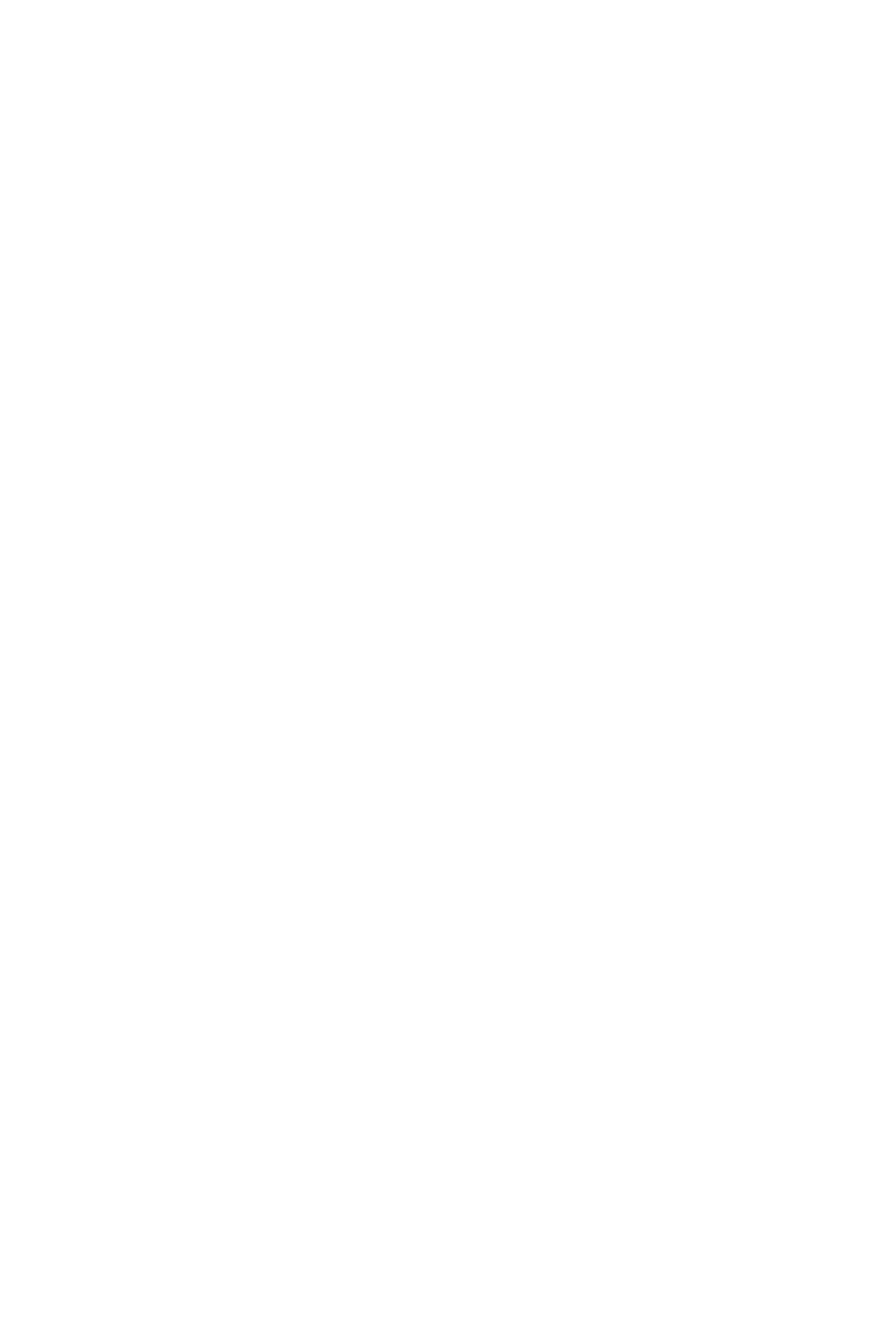
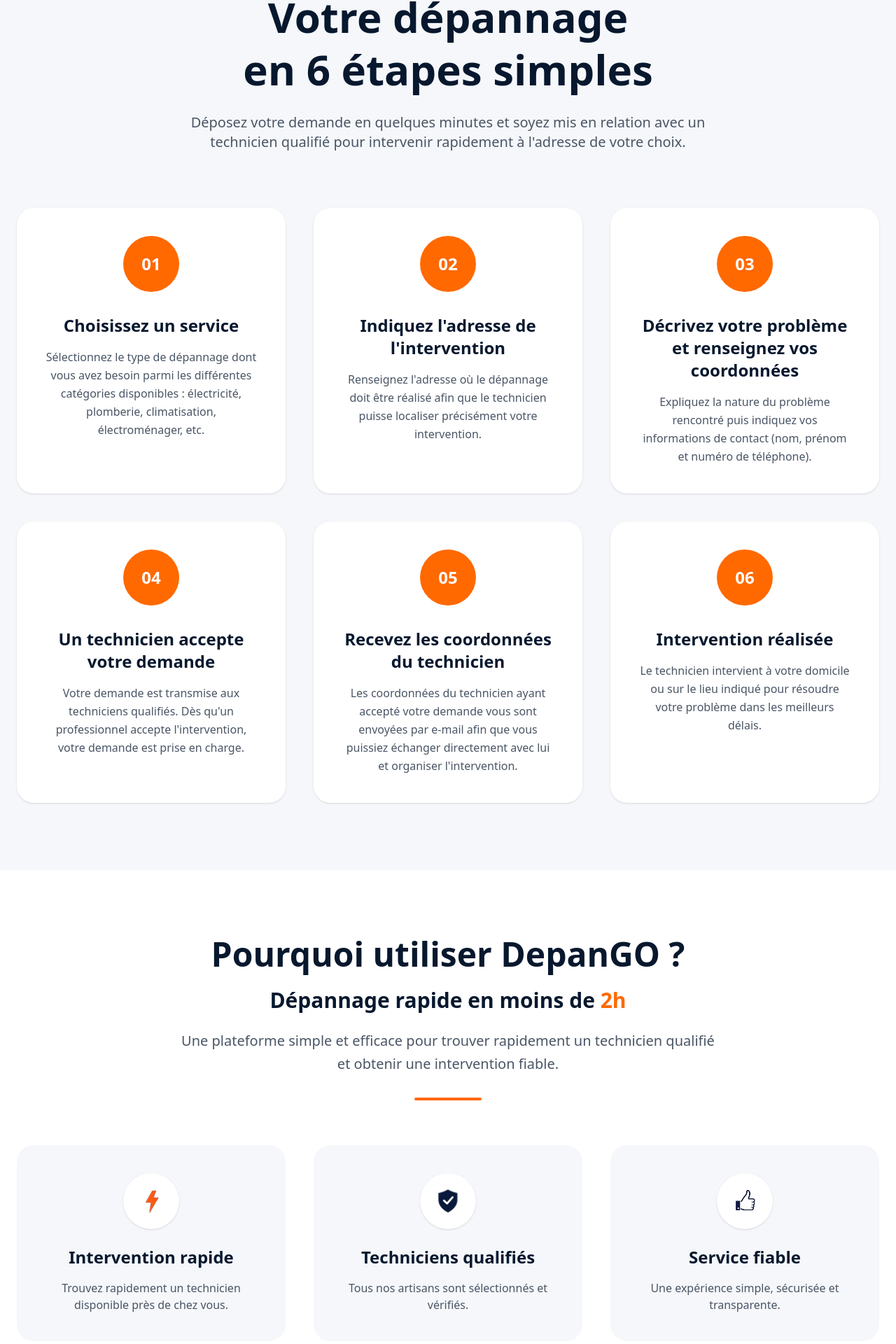
Before and after one commit to chainez-hat/DepanGO, a React (Vite) app in the folder front/: page /how-it-works in a window 1280 px wide. Before the commit this address had no page. Shown: the part 297-2217 px from the top of the page at 70% size. Before the commit the page ends 800 px from the top, so only its background shows below. Built offline with nearby package versions, Linux system fonts and the light colour scheme.

Commit message:
- developper la page HowItWorks.jsx - importer la page dans main.jsx et créer sa route - l'ajouter dans PublicLayout.jsx

```diff
--- a/front/src/layouts/PublicLayout.jsx
+++ b/front/src/layouts/PublicLayout.jsx
@@ -19,7 +19,8 @@ export default function PublicLayout() {
         <Navbar
           dark={
             location.pathname === "/become-technician" ||
-            location.pathname === "/services"
+            location.pathname === "/services" ||
+            location.pathname === "/how-it-works"
           }
         />
       )}
--- a/front/src/main.jsx
+++ b/front/src/main.jsx
@@ -9,6 +9,7 @@ import Home from "./pages/public/Home.jsx";
 import CreateRequest from "./pages/public/CreateRequest.jsx";
 import BecomeTechnician from "./pages/public/BecomeTechnician.jsx";
 import Services from "./pages/public/Services.jsx";
+import HowItWorks from "./pages/public/HowItWorks.jsx";
 import Dashboard from "./pages/admin/Dashboard.jsx";
 import TechnicianDashboard from "./pages/technician/Dashboard.jsx";
 import Requests from "./pages/technician/Requests.jsx";
@@ -43,6 +44,7 @@ createRoot(document.getElementById("root")).render(
             <Route path="/auth/login" element={<Login />} />
             <Route path="/auth/register" element={<Register />} />
             <Route path="/services" element={<Services />} />
+            <Route path="/how-it-works" element={<HowItWorks />} />
             <Route path="/become-technician" element={<BecomeTechnician />} />
             <Route path="/request" element={<CreateRequest />} />
           </Route>
--- a/front/src/pages/public/HowItWorks.jsx
+++ b/front/src/pages/public/HowItWorks.jsx
@@ -0,0 +1,176 @@
+import electriciteIcon from "../../assets/electricite.svg";
+import nikeIcon from "../../assets/nike.svg";
+import okIcon from "../../assets/ok.svg";
+
+import EmergencyCTA from "../../components/EmergencyCTA";
+
+export default function HowItWorks() {
+  const steps = [
+    {
+      number: "01",
+      title: "Choisissez un service",
+      description:
+        "Sélectionnez le type de dépannage dont vous avez besoin parmi les différentes catégories disponibles : électricité, plomberie, climatisation, électroménager, etc.",
+    },
+    {
+      number: "02",
+      title: "Indiquez l'adresse de l'intervention",
+      description:
+        "Renseignez l'adresse où le dépannage doit être réalisé afin que le technicien puisse localiser précisément votre intervention.",
+    },
+    {
+      number: "03",
+      title: "Décrivez votre problème et renseignez vos coordonnées",
+      description:
+        "Expliquez la nature du problème rencontré puis indiquez vos informations de contact (nom, prénom et numéro de téléphone).",
+    },
+    {
+      number: "04",
+      title: "Un technicien accepte votre demande",
+      description:
+        "Votre demande est transmise aux techniciens qualifiés. Dès qu'un professionnel accepte l'intervention, votre demande est prise en charge.",
+    },
+    {
+      number: "05",
+      title: "Recevez les coordonnées du technicien",
+      description:
+        "Les coordonnées du technicien ayant accepté votre demande vous sont envoyées par e-mail afin que vous puissiez échanger directement avec lui et organiser l'intervention.",
+    },
+    {
+      number: "06",
+      title: "Intervention réalisée",
+      description:
+        "Le technicien intervient à votre domicile ou sur le lieu indiqué pour résoudre votre problème dans les meilleurs délais.",
+    },
+  ];
+
+  return (
+    <div className="bg-[#F5F7FA] min-h-screen">
+      {/* Header */}
+      <section className="pt-40 pb-20">
+        <div className="max-w-7xl mx-auto px-6 text-center">
+          <span className="text-orange-500 font-black uppercase tracking-[4px] text-4xl">
+            Comment ça marche
+          </span>
+
+          <div className="w-20 h-1 bg-orange-500 mx-auto mt-4 rounded-full"></div>
+
+          <h1 className="text-6xl font-bold text-[#07182E] mt-16 leading-tight">
+            Votre dépannage
+            <br />
+            en 6 étapes simples
+          </h1>
+
+          <p className="text-gray-600 text-xl mt-6 max-w-3xl mx-auto">
+            Déposez votre demande en quelques minutes et soyez mis en relation
+            avec un technicien qualifié pour intervenir rapidement à l'adresse
+            de votre choix.
+          </p>
+        </div>
+      </section>
+
+      {/* Étapes */}
+      <section className="pb-24">
+        <div className="max-w-7xl mx-auto px-6">
+          <div className="grid grid-cols-3 gap-10">
+            {steps.map((step) => (
+              <div
+                key={step.number}
+                className="bg-white rounded-3xl p-10 shadow-sm text-center"
+              >
+                <div className="w-20 h-20 bg-orange-500 text-white rounded-full flex items-center justify-center mx-auto text-2xl font-bold">
+                  {step.number}
+                </div>
+
+                <h3 className="text-2xl font-semibold text-[#07182E] mt-8">
+                  {step.title}
+                </h3>
+
+                <p className="text-gray-600 mt-4 leading-relaxed">
+                  {step.description}
+                </p>
+              </div>
+            ))}
+          </div>
+        </div>
+      </section>
+
+      {/* Pourquoi utiliser DepanGO */}
+      <section className="py-24 bg-white">
+        <div className="max-w-7xl mx-auto px-6">
+          <div className="text-center">
+            <h2 className="text-5xl font-bold text-[#07182E]">
+              Pourquoi utiliser DepanGO ?
+            </h2>
+
+            <h3 className="text-3xl font-semibold text-[#07182E] mt-6">
+              Dépannage rapide en moins de{" "}
+              <span className="text-orange-500">2h</span>
+            </h3>
+
+            <p className="text-gray-600 mt-6 text-xl max-w-3xl mx-auto leading-relaxed">
+              Une plateforme simple et efficace pour trouver rapidement un
+              technicien qualifié et obtenir une intervention fiable.
+            </p>
+
+            <div className="w-24 h-1 bg-orange-500 mx-auto mt-8 rounded-full"></div>
+          </div>
+
+          <div className="grid grid-cols-3 gap-10 mt-16">
+            <div className="bg-[#F5F7FA] rounded-3xl p-10 text-center">
+              <div className="w-20 h-20 bg-white rounded-full flex items-center justify-center mx-auto shadow-sm">
+                <img
+                  src={electriciteIcon}
+                  alt="Intervention rapide"
+                  className="w-10 h-10"
+                />
+              </div>
+
+              <h3 className="text-2xl font-semibold text-[#07182E] mt-6">
+                Intervention rapide
+              </h3>
+
+              <p className="text-gray-600 mt-4">
+                Trouvez rapidement un technicien disponible près de chez vous.
+              </p>
+            </div>
+
+            <div className="bg-[#F5F7FA] rounded-3xl p-10 text-center">
+              <div className="w-20 h-20 bg-white rounded-full flex items-center justify-center mx-auto shadow-sm">
+                <img
+                  src={nikeIcon}
+                  alt="Techniciens qualifiés"
+                  className="w-10 h-10"
+                />
+              </div>
+
+              <h3 className="text-2xl font-semibold text-[#07182E] mt-6">
+                Techniciens qualifiés
+              </h3>
+
+              <p className="text-gray-600 mt-4">
+                Tous nos artisans sont sélectionnés et vérifiés.
+              </p>
+            </div>
+
+            <div className="bg-[#F5F7FA] rounded-3xl p-10 text-center">
+              <div className="w-20 h-20 bg-white rounded-full flex items-center justify-center mx-auto shadow-sm">
+                <img src={okIcon} alt="Service fiable" className="w-10 h-10" />
+              </div>
+
+              <h3 className="text-2xl font-semibold text-[#07182E] mt-6">
+                Service fiable
+              </h3>
+
+              <p className="text-gray-600 mt-4">
+                Une expérience simple, sécurisée et transparente.
+              </p>
+            </div>
+          </div>
+        </div>
+      </section>
+
+      <EmergencyCTA />
+    </div>
+  );
+}
```
